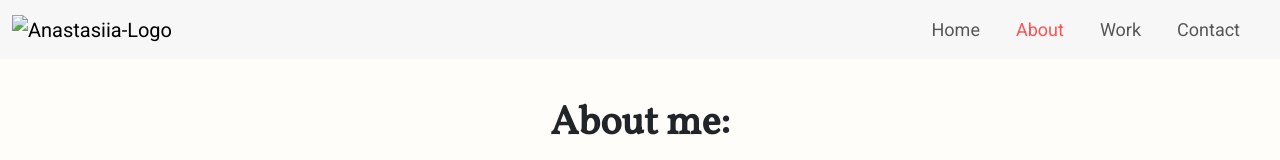
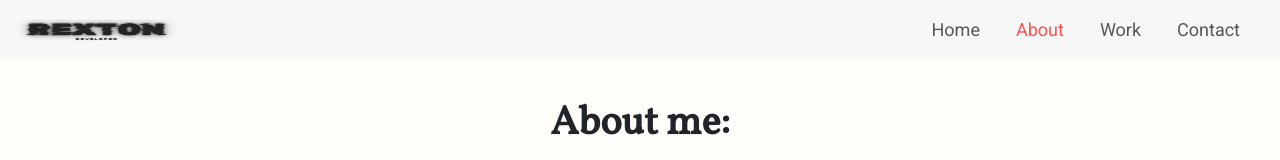
Before and after one commit to rexton-george/Portfolio, a plain HTML site: page about.html in a window 1280 px wide. Shown: the top 160 px of the page. Drawn offline with nearby package versions, Linux system fonts and the light colour scheme.

Commit message:
Portfolio added

```diff
--- a/about.html
+++ b/about.html
@@ -41,9 +41,9 @@
           <div class="container-fluid">
             <a class="navbar-brand" href="/">
               <img
-                src="images/logo.png"
+                src="img/logo1.png"
                 class="logo"
-                alt="Anastasiia-Logo"
+                alt="Rexton-Logo"
                 title="Home Page"
               />
             </a>
```
Also changed, not shown: contact.html (+2 -2 lines), index.html (+1 -1 lines), work.html (+2 -2 lines).
